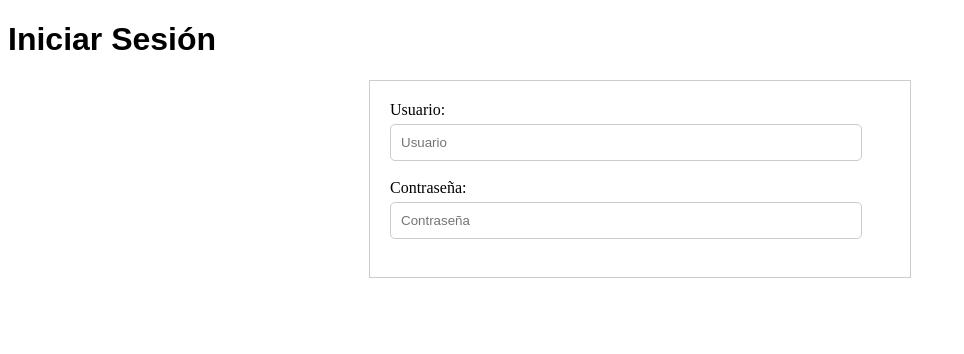
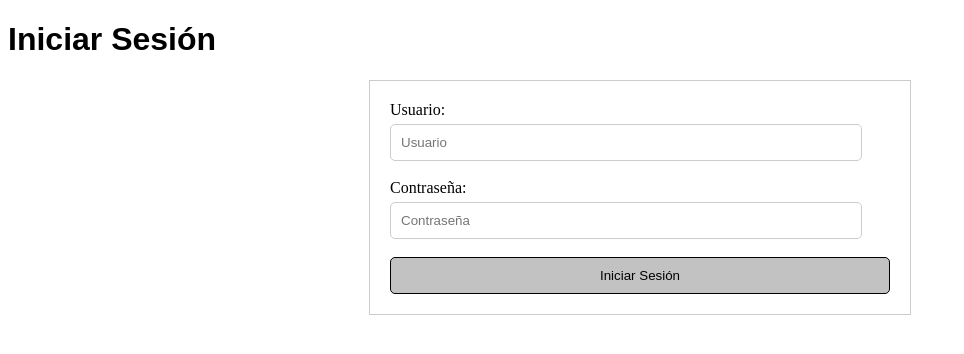
Before and after one commit to SamHuRo/proyecto-php, a PHP site: page / in a window 1280 px wide. Shown: the top 354 px of the page, without its empty margins (0-964 px from the left). Run offline with PHP 8.4, Linux system fonts and the light colour scheme.

Commit message:
Update index.php

```diff
--- a/index.php
+++ b/index.php
@@ -16,6 +16,8 @@
 
         <label for="ContrasenaLabel">Contraseña:</label>
         <input type="password" name="Contrasena" required="" autocomplete="off" placeholder="Contraseña"><br><br>
+
+        <input type="submit" value="Iniciar Sesión">
     </form>
 </body>
 </html>
```
